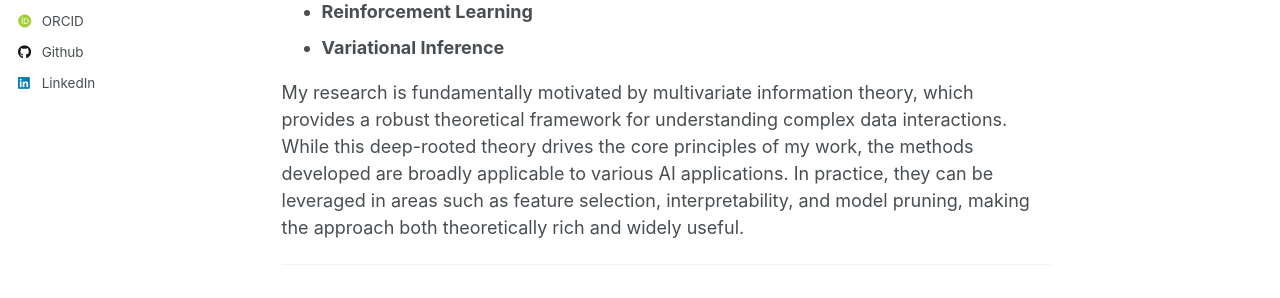
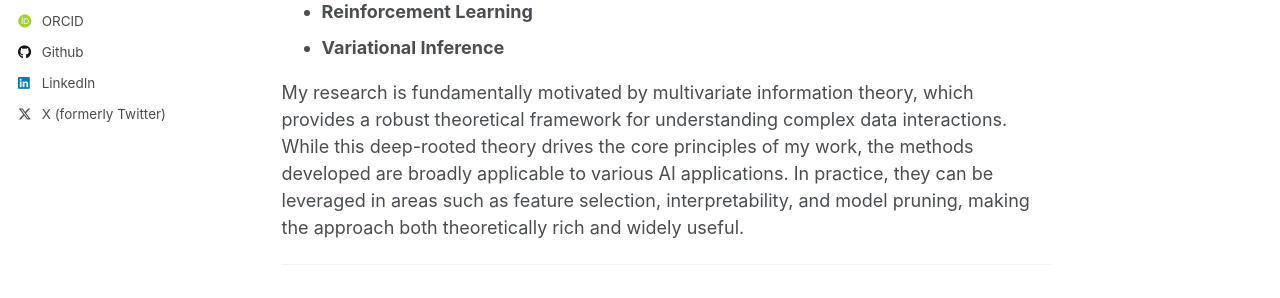
Before and after one commit to c-s-westphal/c-s-westphal.github.io, a Jekyll site: the page built from _pages/about.md, in a window 1280 px wide. Shown: the part 524-822 px from the top of the page. Built offline with Jekyll 4.4.1, drawn with Linux system fonts in a browser that asks for light colours; some web fonts are replaced; some of the changed lines change nothing that is shown.

Commit message:
Update _config.yml

```diff
--- a/_config.yml
+++ b/_config.yml
@@ -44,7 +44,7 @@ author:
   bitbucket        : # Username - Update with your username on the site
   codepen          : # Username
   dribbble         : # Username
-  github           : "academicpages"
+  github           : "https://github.com/c-s-westphal"
   kaggle           : # Username
   stackoverflow    : # User number or user number and name (i.e., use "1" or "1/jeff-atwood")
 
@@ -58,7 +58,7 @@ author:
   keybase          : # Username
   instagram        : # Username
   lastfm           : # Username
-  linkedin         : www.linkedin.com/in/charles-westphal-4875a7200 # Username
+  linkedin         : "www.linkedin.com/in/charles-westphal-4875a7200" # Username
   mastodon         : # URL
   medium           : # URL
   pinterest        : # Username
@@ -66,7 +66,7 @@ author:
   steam            : # Username
   telegram         : # URL
   tumblr           : # Username
-  twitter          : # Username for X / Twitter
+  twitter          : "@charliewestphaI"# Username for X / Twitter
   vine             : # Username
   weibo            : # Username
   wikipedia        : # Username
```
